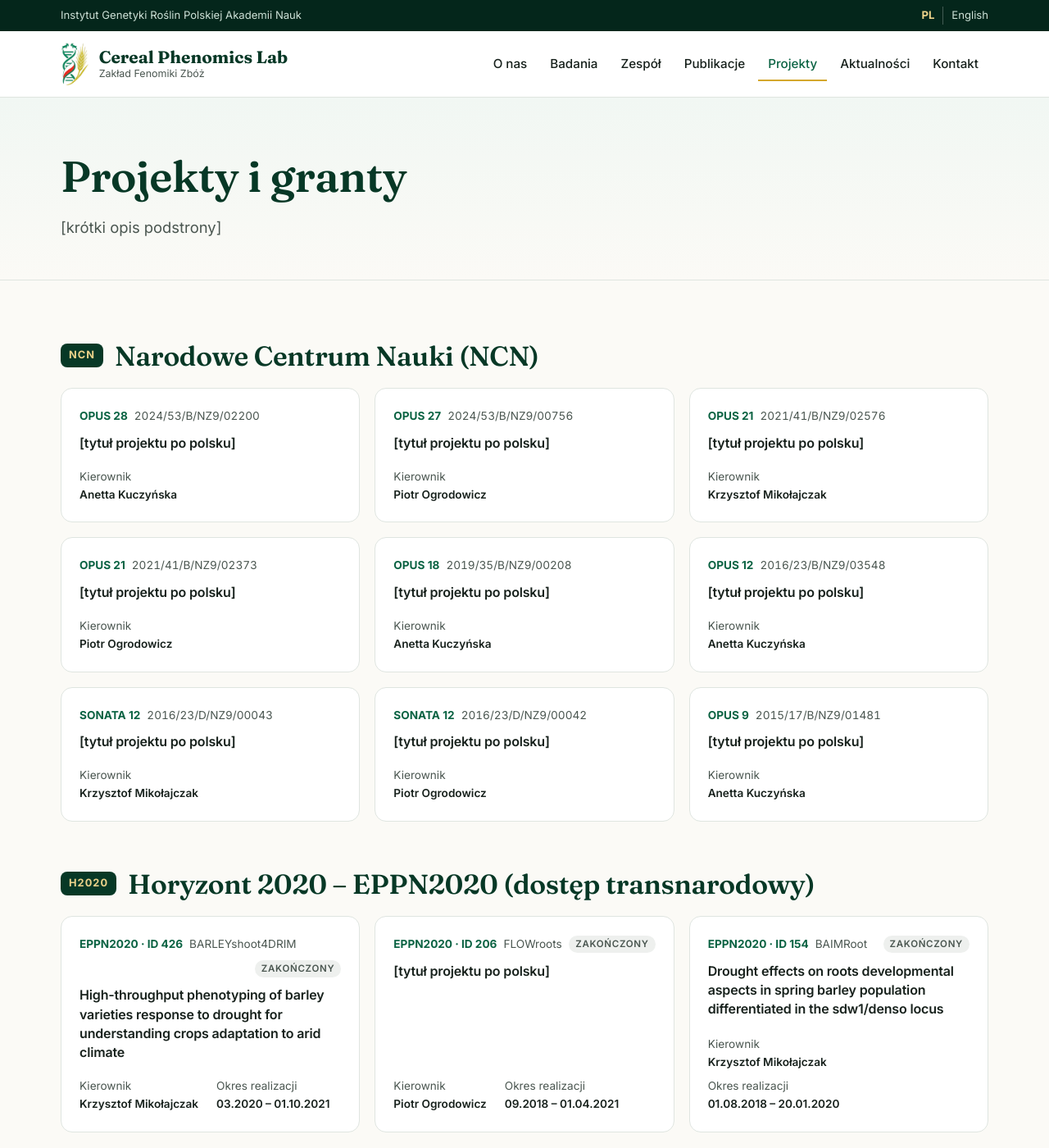
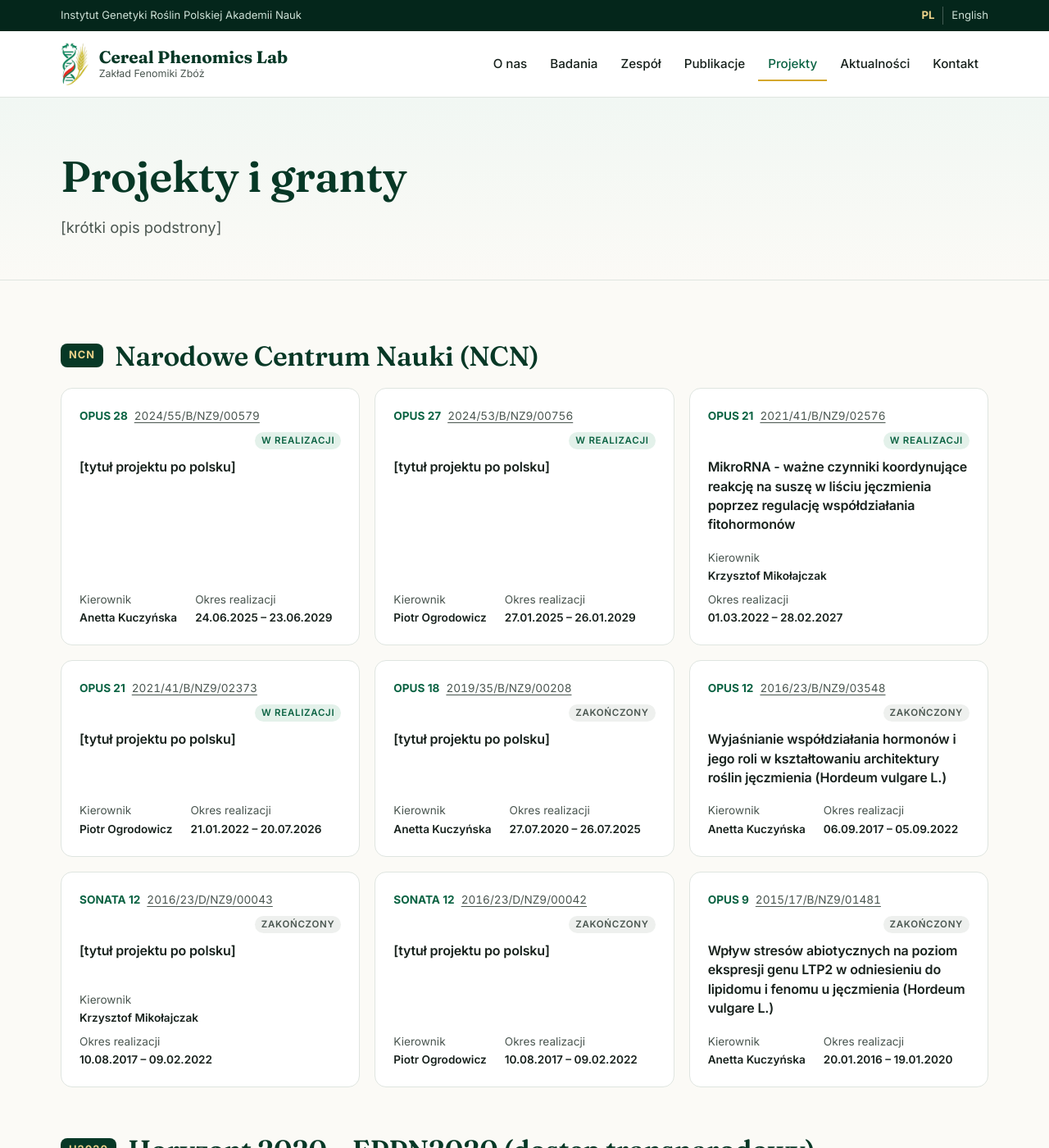
Before and after one commit to cerealphenomicslab/phenomics, a Jekyll site: the page built from projekty.html, in a window 1280 px wide and 1400 px high. Shown: the whole window at 82% size. Built offline with Jekyll 4.4.1, drawn with Linux system fonts in a browser that asks for light colours.

Commit message:
Add NCN registry data: dates, status, links and verbatim titles
Co-Authored-By: Claude Opus 5.5 <noreply@anthropic.com>
Claude-Session: https://claude.ai/code/session_01BpixLG9RwF8mf4iQRuxkXw

```diff
--- a/_data/projects.yml
+++ b/_data/projects.yml
@@ -1,64 +1,83 @@
 # Projekty pogrupowane wg instytucji finansującej.
-# status: "" | completed | "" (puste = nie pokazuj)
-# title_pl: "[tytuł projektu po polsku]"
+# status: ongoing | completed | "" (puste = nie pokazuj)
+# period: okres realizacji, url: link do rejestru (np. baza NCN)
+# Teksty w [nawiasach] to placeholdery do uzupełnienia.
 - funder_pl: Narodowe Centrum Nauki (NCN)
   funder_en: National Science Centre, Poland (NCN)
   short: NCN
   items:
     - program: OPUS 28
-      number: 2024/53/B/NZ9/02200
+      number: 2024/55/B/NZ9/00579
       leader: Anetta Kuczyńska
-      status: ""
-      title_en: Long non-coding RNAs as multifaceted players regulating phytohormones crosstalk and stress signaling pathways in barley
+      period: 24.06.2025 – 23.06.2029
+      url: https://projekty.ncn.gov.pl/?projekt_id=629631
+      status: ongoing
+      title_en: "Long non-coding RNAs as multifaceted players regulating phytohormones crosstalk and stress signaling pathways in barley"
       title_pl: "[tytuł projektu po polsku]"
     - program: OPUS 27
       number: 2024/53/B/NZ9/00756
       leader: Piotr Ogrodowicz
-      status: ""
+      period: 27.01.2025 – 26.01.2029
+      url: https://projekty.ncn.gov.pl/?projekt_id=621735
+      status: ongoing
       title_en: "[full project title]"
       title_pl: "[tytuł projektu po polsku]"
     - program: OPUS 21
       number: 2021/41/B/NZ9/02576
       leader: Krzysztof Mikołajczak
-      status: ""
-      title_en: MicroRNA – important coordinators of barley leaf response to drought via modulation of phytohormones crosstalk
-      title_pl: "[tytuł projektu po polsku]"
+      period: 01.03.2022 – 28.02.2027
+      url: https://projekty.ncn.gov.pl/?projekt_id=519750
+      status: ongoing
+      title_en: "MicroRNA – important coordinators of barley leaf response to drought via modulation of phytohormones crosstalk"
+      title_pl: "MikroRNA - ważne czynniki koordynujące reakcję na suszę w liściu jęczmienia poprzez regulację współdziałania fitohormonów"
     - program: OPUS 21
       number: 2021/41/B/NZ9/02373
       leader: Piotr Ogrodowicz
-      status: ""
+      period: 21.01.2022 – 20.07.2026
+      url: https://projekty.ncn.gov.pl/?projekt_id=522363
+      status: ongoing
       title_en: "[full project title]"
       title_pl: "[tytuł projektu po polsku]"
     - program: OPUS 18
       number: 2019/35/B/NZ9/00208
       leader: Anetta Kuczyńska
-      status: ""
+      period: 27.07.2020 – 26.07.2025
+      url: https://projekty.ncn.gov.pl/?projekt_id=464300
+      status: completed
       title_en: "[full project title]"
       title_pl: "[tytuł projektu po polsku]"
     - program: OPUS 12
       number: 2016/23/B/NZ9/03548
       leader: Anetta Kuczyńska
-      status: ""
-      title_en: Explanation of the hormone crosstalk and its role in shaping the plant architecture in barley (Hordeum vulgare L.)
-      title_pl: "[tytuł projektu po polsku]"
+      period: 06.09.2017 – 05.09.2022
+      url: https://projekty.ncn.gov.pl/?projekt_id=349442
+      status: completed
+      title_en: "Explanation of the hormone crosstalk and its role in shaping the plant architecture in barley (Hordeum vulgare L.)"
+      title_pl: "Wyjaśnianie współdziałania hormonów i jego roli w kształtowaniu architektury roślin jęczmienia (Hordeum vulgare L.)"
     - program: SONATA 12
       number: 2016/23/D/NZ9/00043
       leader: Krzysztof Mikołajczak
-      status: ""
-      title_en: Modulation of genome-wide genes expression of barley flag leaf via combined abiotic stresses
+      period: 10.08.2017 – 09.02.2022
+      url: https://projekty.ncn.gov.pl/?projekt_id=350455
+      status: completed
+      title_en: "Modulation of genome-wide genes expression of barley flag leaf via combined abiotic stresses"
       title_pl: "[tytuł projektu po polsku]"
     - program: SONATA 12
       number: 2016/23/D/NZ9/00042
       leader: Piotr Ogrodowicz
-      status: ""
+      period: 10.08.2017 – 09.02.2022
+      url: https://projekty.ncn.gov.pl/?projekt_id=356124
+      status: completed
       title_en: "[full project title]"
       title_pl: "[tytuł projektu po polsku]"
     - program: OPUS 9
       number: 2015/17/B/NZ9/01481
       leader: Anetta Kuczyńska
-      status: ""
+      period: 20.01.2016 – 19.01.2020
+      url: https://projekty.ncn.gov.pl/?projekt_id=293577
+      status: completed
       title_en: "[full project title]"
-      title_pl: "[tytuł projektu po polsku]"
+      title_pl: "Wpływ stresów abiotycznych na poziom ekspresji genu LTP2 w odniesieniu do lipidomu i fenomu u jęczmienia (Hordeum vulgare L.)"
 
 - funder_pl: Horyzont 2020 – EPPN2020 (dostęp transnarodowy)
   funder_en: Horizon 2020 – EPPN2020 Transnational Access
--- a/_includes/project-list.html
+++ b/_includes/project-list.html
@@ -8,7 +8,7 @@
     <li class="project">
       <div class="project__head">
         <span class="project__prog">{{ prog }}</span>
-        {%- if p.number != "" %}<span class="project__num">{{ p.number }}</span>{% endif %}
+        {%- if p.number != "" %}{% if p.url %}<a class="project__num" href="{{ p.url }}" target="_blank" rel="noopener">{{ p.number }}</a>{% else %}<span class="project__num">{{ p.number }}</span>{% endif %}{% endif %}
         {%- if p.status == 'ongoing' %}<span class="badge badge--on">{{ t.ongoing }}</span>{% elsif p.status == 'completed' %}<span class="badge">{{ t.completed }}</span>{% endif %}
       </div>
       <h3 class="project__title">{% if page.lang == 'pl' %}{{ p.title_pl }}{% else %}{{ p.title_en }}{% endif %}</h3>
```
